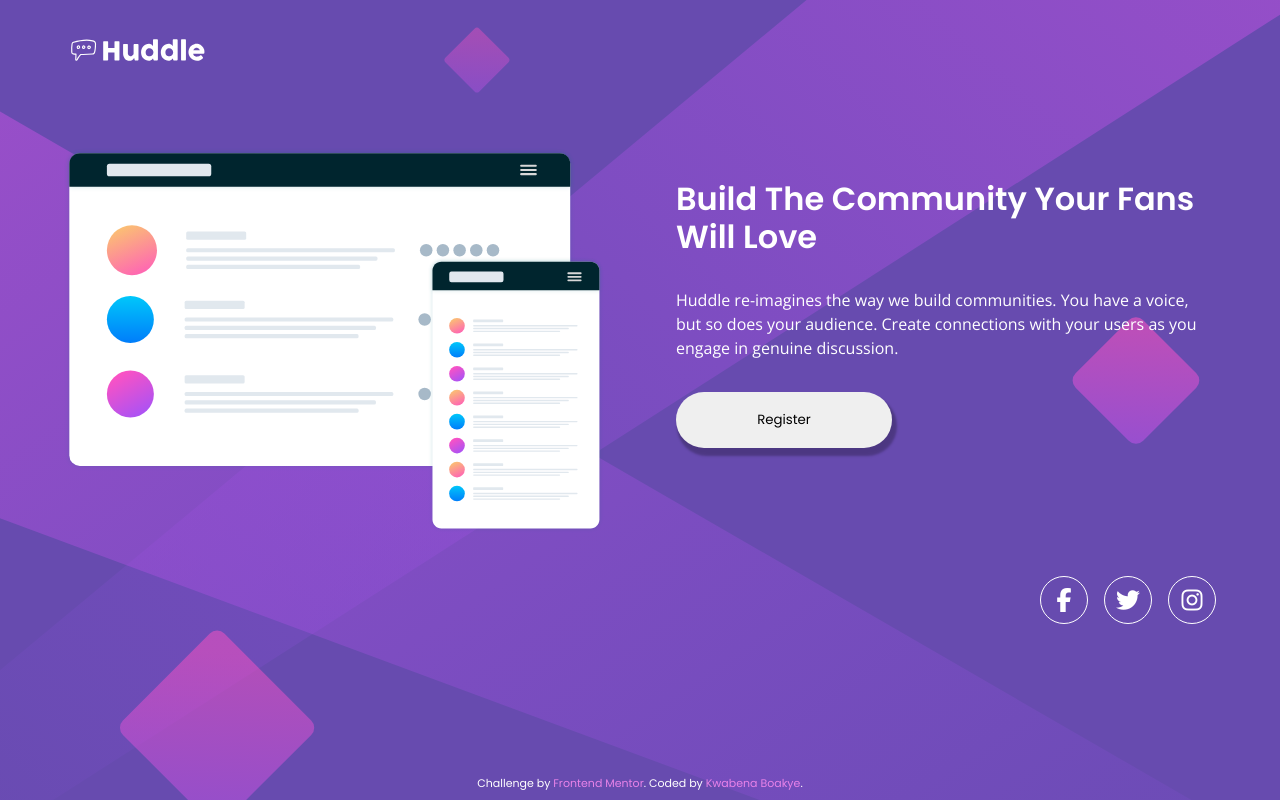
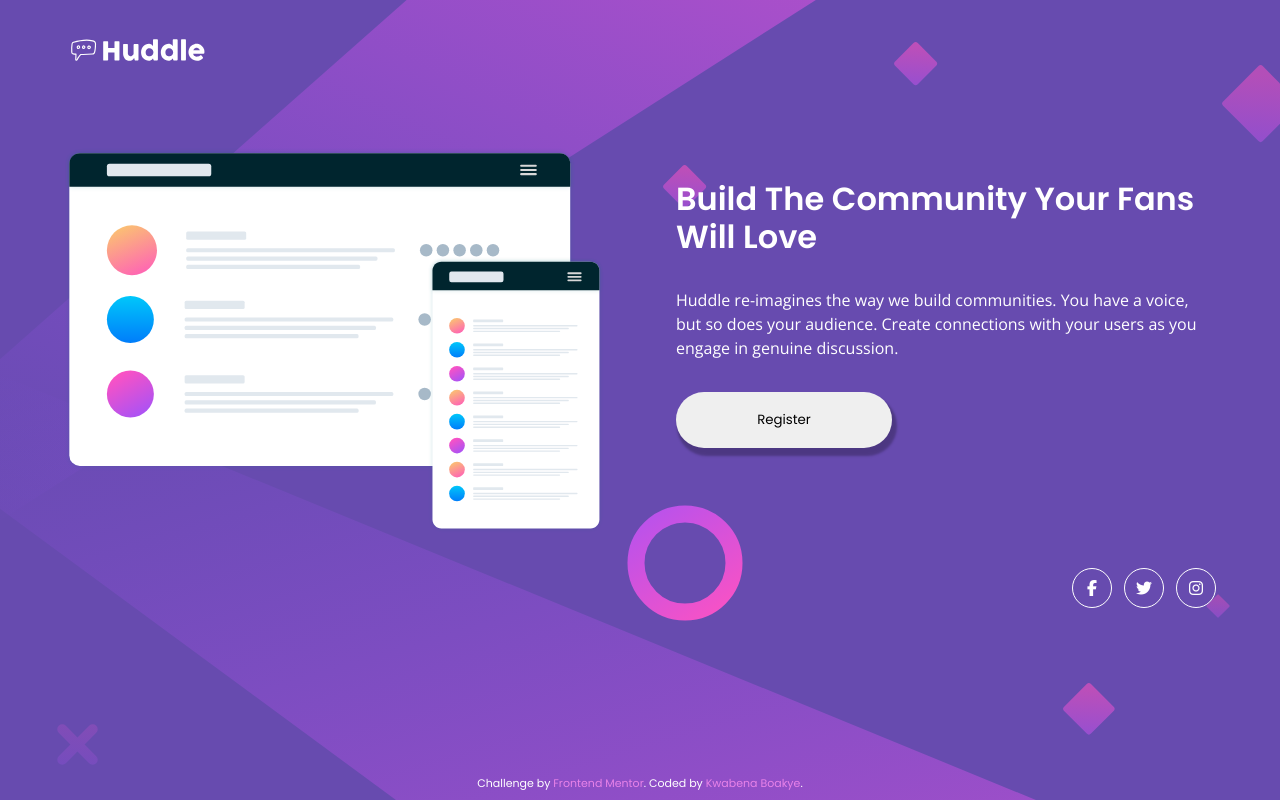
Before and after one commit to Kingkobi01/huddle-landing-page-with-single-introductory-section, a plain HTML site: page index.html in a window 1280 px wide. Drawn offline with nearby package versions, Linux system fonts and the light colour scheme.

Commit message:
style: Adjust layout and font sizes in styles.css

```diff
--- a/css/styles.css
+++ b/css/styles.css
@@ -45,6 +45,7 @@ body {
     font-size: var(--text-md);
 
     @media (min-width:50rem) {
+        background-image: url(../images/bg-desktop.svg);
         display: grid;
         grid-template-rows: auto 1fr;
     }
@@ -115,13 +116,13 @@ body {
                 display: flex;
                 align-items: center;
                 justify-content: center;
-                gap: 1rem;
+                gap: 0.75rem;
 
-                font-size: 1.5rem;
+                font-size: 1rem;
 
                 span {
                     border: 1px solid;
-                    width: 3rem;
+                    width: 2.5rem;
                     aspect-ratio: 1/1;
                     display: grid;
                     place-items: center;
@@ -155,7 +156,7 @@ body {
                 }
 
                 &>div {
-                    margin-top: 6rem;
+                    margin-top: 5.5rem;
                     align-self: flex-end;
                 }
 
```
